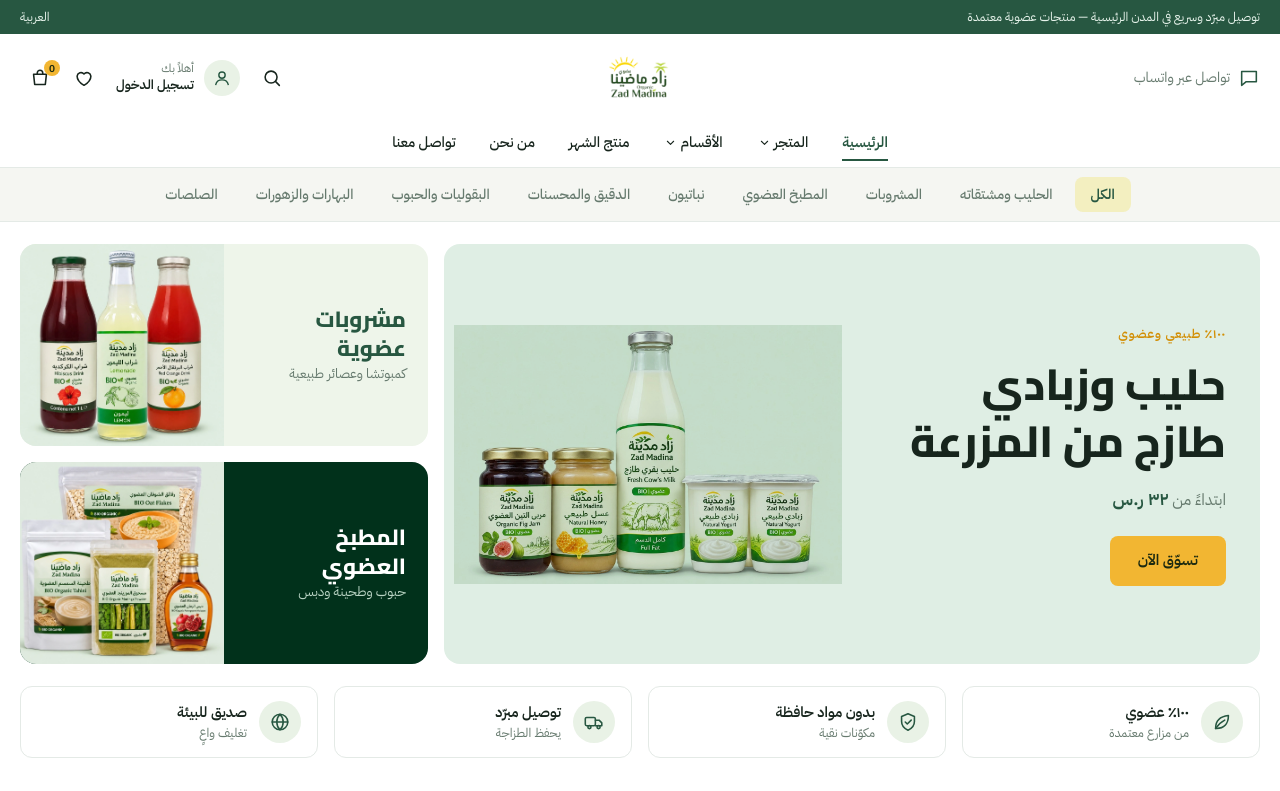
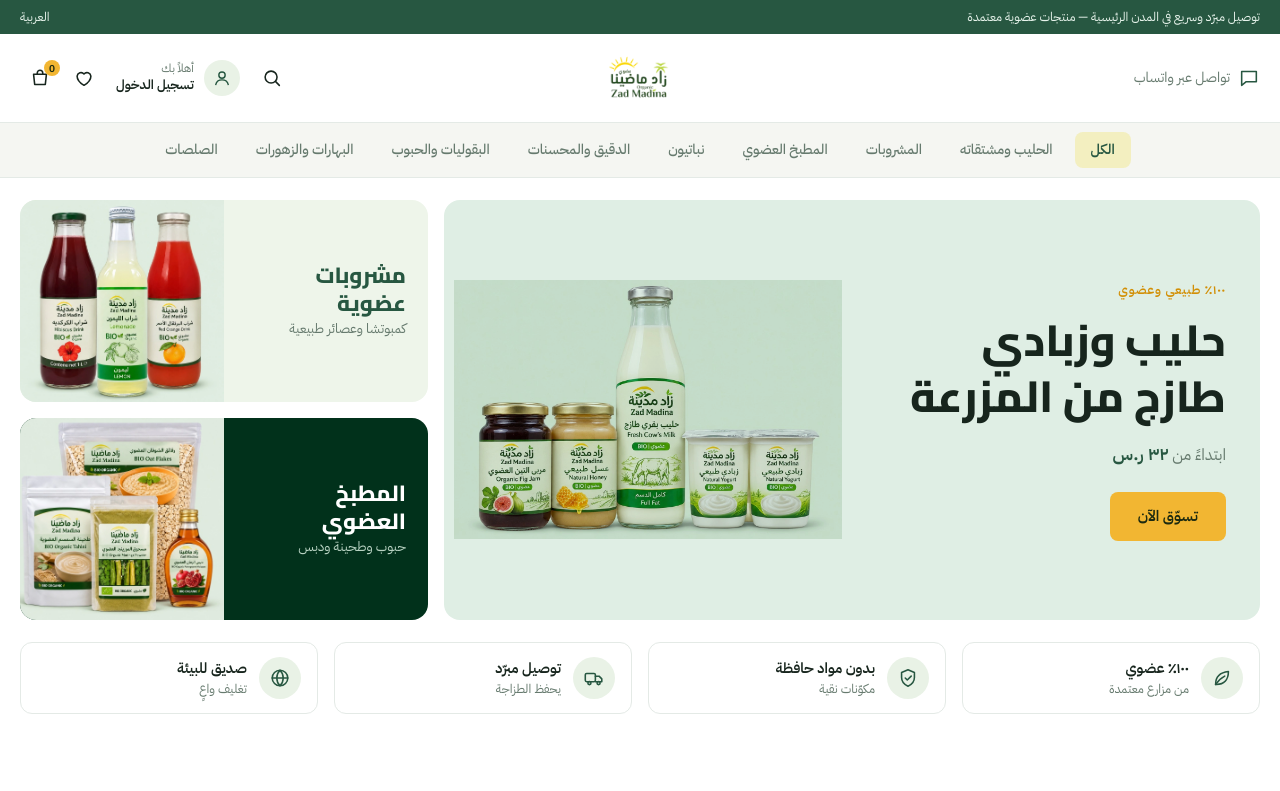
Before and after one commit to HaneenAzzam/zad-madina-store, a plain HTML site: page index.html in a window 1280 px wide. Shown: the top 791 px of the page. Drawn offline with Linux system fonts and the light colour scheme.

Commit message:
Header: remove main nav row, keep categories bar

```diff
--- a/css/style.css
+++ b/css/style.css
@@ -4,7 +4,7 @@
   --radius:16px; --ff-d:'Cairo',sans-serif; --ff-b:'IBM Plex Sans Arabic',sans-serif;
 }
 *{box-sizing:border-box;margin:0;padding:0}
-html{scroll-behavior:smooth;scroll-padding-top:190px}
+html{scroll-behavior:smooth;scroll-padding-top:150px}
 body{font-family:var(--ff-b);color:var(--ink);background:#fff;line-height:1.7;-webkit-font-smoothing:antialiased}
 img{display:block;max-width:100%}
 a{color:inherit;text-decoration:none}
--- a/index.html
+++ b/index.html
@@ -26,9 +26,6 @@
       <button class="icon-btn menu-btn" aria-label="القائمة"><svg viewBox="0 0 24 24"><path d="M4 7h16M4 12h16M4 17h10"/></svg></button>
     </div>
   </div>
-  <nav class="mainnav container" aria-label="القائمة الرئيسية">
-    <a href="#" class="is-on">الرئيسية</a><a href="#featured">المتجر <svg viewBox="0 0 24 24"><path d="m7 10 5 5 5-5"/></svg></a><a href="#cats">الأقسام <svg viewBox="0 0 24 24"><path d="m7 10 5 5 5-5"/></svg></a><a href="#deal">منتج الشهر</a><a href="#about">من نحن</a><a href="#contact">تواصل معنا</a>
-  </nav>
   <div class="catbar"><div class="container catbar__in" role="tablist" aria-label="أقسام المتجر"><a href="#featured" class="catbar__a is-on" data-tab="all">الكل</a><a href="#featured" class="catbar__a" data-tab="dairy">الحليب ومشتقاته</a><a href="#featured" class="catbar__a" data-tab="drinks">المشروبات</a><a href="#featured" class="catbar__a" data-tab="kitchen">المطبخ العضوي</a><a href="#featured" class="catbar__a" data-tab="vegan">نباتيون</a><a href="#featured" class="catbar__a" data-tab="flour">الدقيق والمحسنات</a><a href="#featured" class="catbar__a" data-tab="legumes">البقوليات والحبوب</a><a href="#featured" class="catbar__a" data-tab="spices">البهارات والزهورات</a><a href="#featured" class="catbar__a" data-tab="sauces">الصلصات</a></div></div>
 </header>
 
```
